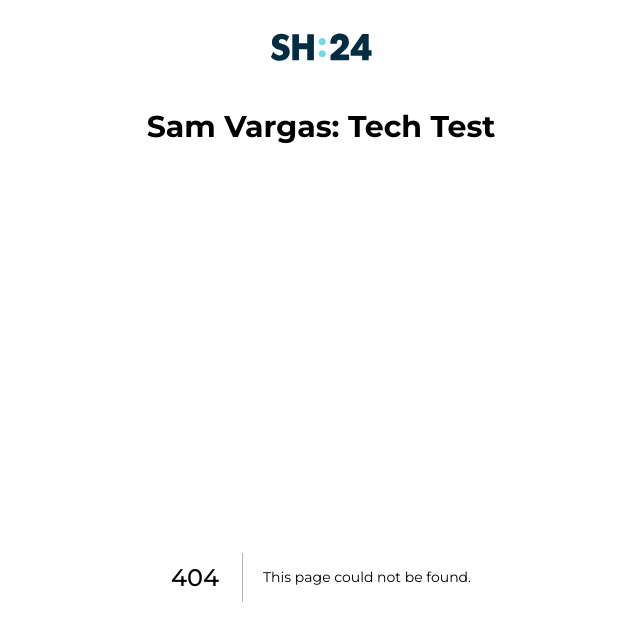
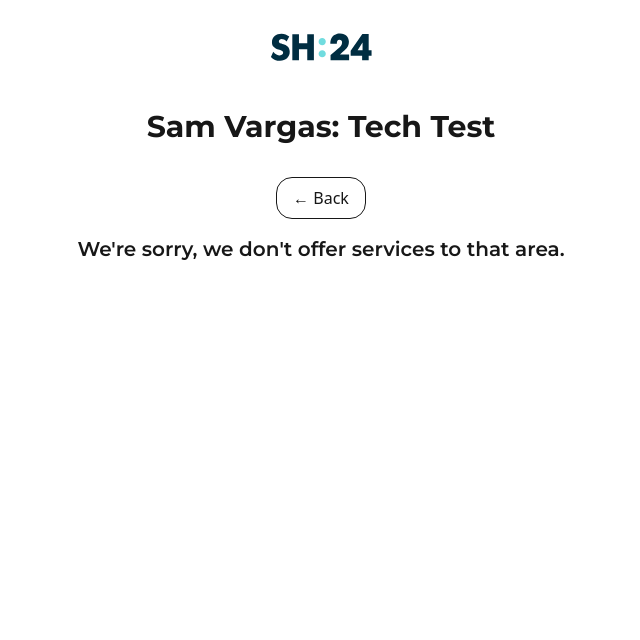
Before and after one commit to svargas-dev/sh-24-tech-test, a Next.js app: page /out-of-service-area in a window 1280 px wide. Before the commit this address had no page. Shown: the top 640 px of the page, without its empty margins (319-959 px from the left). Built offline with nearby package versions, Linux system fonts and the light colour scheme.

Commit message:
Add LSOA checks, allowlist, & out-of-service-area page

```diff
--- a/src/app/actions.ts
+++ b/src/app/actions.ts
@@ -25,18 +25,28 @@ export async function checkPostcode(prevState: {
     };
   }
 
-  console.log(JSON.stringify(parse, null, 4))
+  if (allowlist.includes(parse.data.postcode)) {
+    redirect("/success");
+  }
 
   const response = await fetch(`http://postcodes.io/postcodes/${parse.data.postcode}`);
   const data = await response.json();
+
   if (!data.result) {
-    // TODO: add exceptions for some postcodes in allowlist
     return {
       message: "Your postcode must be a valid UK postcode."
     };
   }
 
-  console.log(JSON.stringify(data, null, 4));
+  if (lsoaRegex.test(data.result.lsoa)) {
+    redirect("/success");
+  }
 
-  redirect("/success");
+  redirect("/out-of-service-area");
 }
+
+const lsoaRegex = /^Lambeth|Southwark/;
+const allowlist = [
+  "SH241AA",
+  "SH241AB",
+];
--- /dev/null
+++ b/src/app/out-of-service-area/page.tsx
@@ -0,0 +1,12 @@
+import { BackButton } from "@/components/ui/back-button"
+
+export default function OutOfServiceArea() {
+  return (
+    <div>
+      <BackButton className="block mx-auto"/>
+      <h2 className="text-xl mb-3 font-semibold text-center">
+        We&apos;re sorry, we don&apos;t offer services to that area.
+      </h2>
+    </div>
+  )
+}
--- a/src/app/success/page.tsx
+++ b/src/app/success/page.tsx
@@ -1,4 +1,4 @@
-import { BackButton } from "./back-button";
+import { BackButton } from "@/components/ui/back-button";
 
 export default function Success() {
   return (
```
Also changed, not shown: src/components/ui/back-button/index.tsx (renamed from src/app/success/back-button.tsx).
